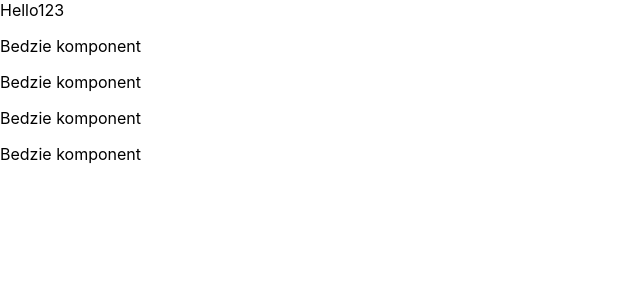
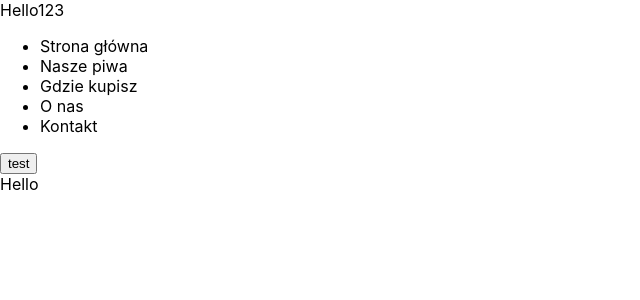
Before and after one commit to Antek97/-brewery, a React (Create React App) app: page / in a window 1280 px wide. Shown: the top 300 px of the page, without its empty margins (0-640 px from the left). Built offline with nearby package versions, Linux system fonts and the light colour scheme.

Commit message:
Menu create

```diff
--- a/src/menu.js
+++ b/src/menu.js
@@ -1,19 +1,61 @@
 import React from 'react';
 import AgeConfirmation from './ageConfirmation';
 
-class MenuHeader extends React.Component {
+class BeerList extends React.Component {
   state = {  }
   render() {
     return (
+      <div>Hello</div>
+      );
+  }
+}
+
+class MenuHeader extends React.Component {
+  state = {
+    Layer : ""
+   }
+
+
+  handleklickBeers = () =>{
+    this.setState({
+        Layer : "myBeer"
+    })
+    console.log(this.state.Layer)
+  }
+  whereBuy = () =>{
+    this.setState({
+        Layer : "whereBuy"
+    })
+
+  }
+  myInfo = () =>{
+    this.setState({
+        Layer : "myInfo"
+    })
+
+  }
+  contact = () =>{
+    this.setState({
+        Layer : "contact"
+    })
+
+  }
+
+  render() {
+    return (
       <>
-
         <div>
           <div>Hello123</div>
-          <p>Bedzie komponent</p>
-          <p>Bedzie komponent</p>
-          <p>Bedzie komponent</p>
-          <p>Bedzie komponent</p>
+          <ul>
+          <li>Strona główna</li>
+          <li onClick={this.handleklickBeers}>Nasze piwa</li>
+          <li onClick={this.whereBuy}>Gdzie kupisz</li>
+          <li onClick={this.myInfo}>O nas</li>
+          <li onClick={this.contact}>Kontakt</li>
+          </ul>
         </div>
+        <button onClick={() => console.log(this.state.Layer)}>test</button>
+        <BeerList/>
       </>
      );
   }
```
Also changed, not shown: 1 other file (tests, documents, lock files or other folders).
